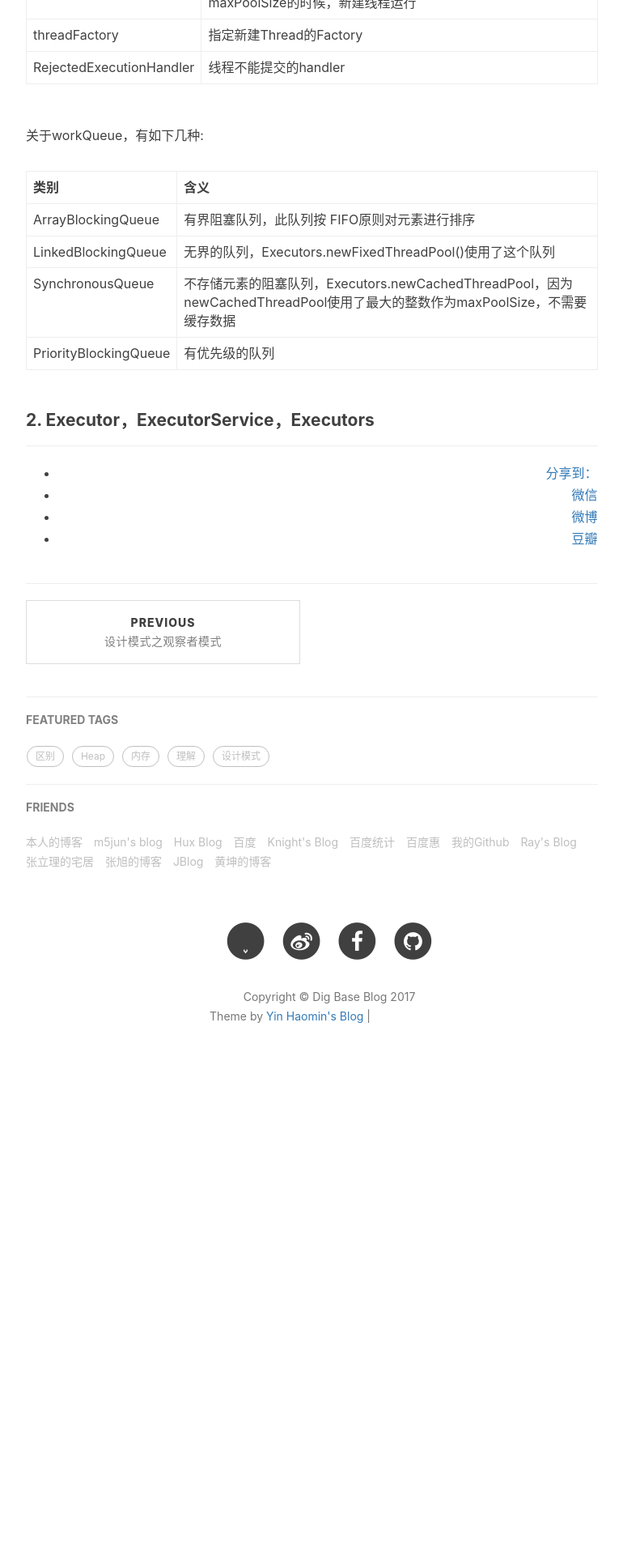
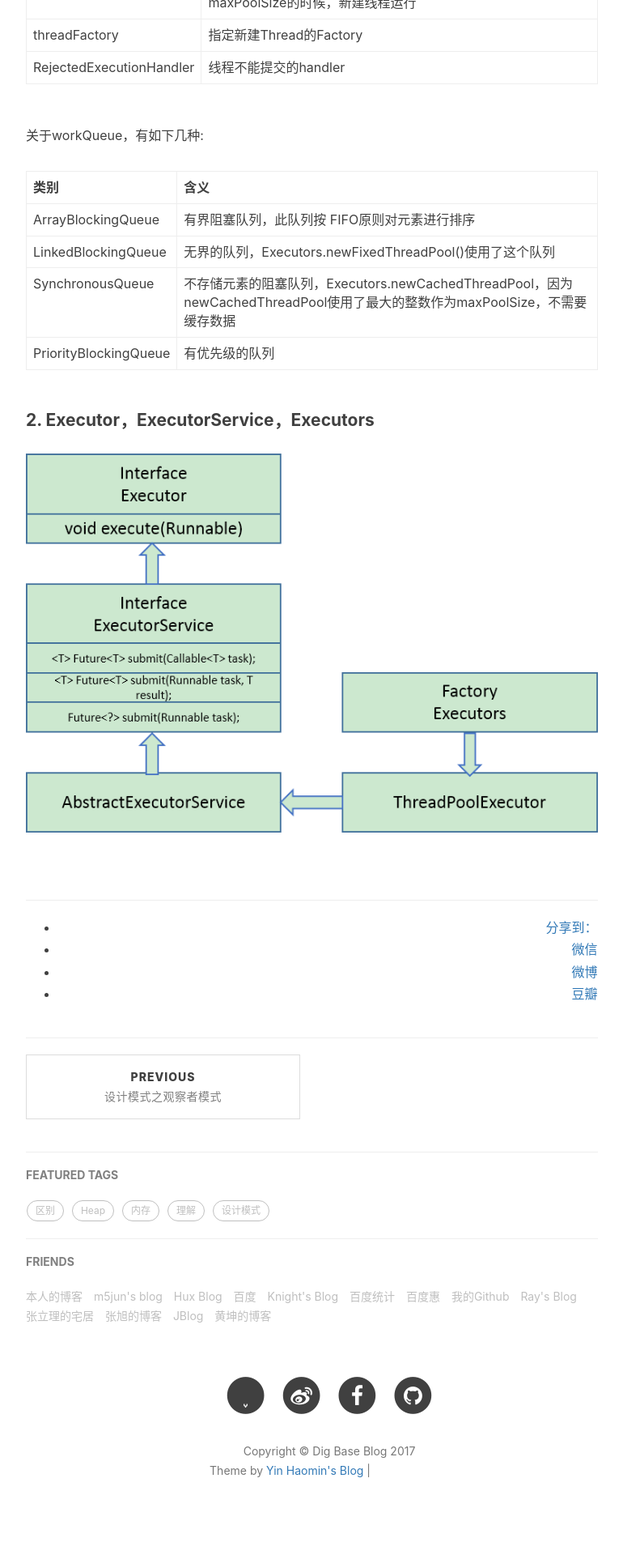
Before and after one commit to baiscjava/basicjava.github.io, a Jekyll site: the page built from _posts/2017-01-17-Java的线程池.md, in a window 1280 px wide. Shown: the part 1318-3238 px from the top of the page at 81% size, without its empty margins (233-1003 px from the left). Built offline with Jekyll 4.4.1, drawn with Linux system fonts in a browser that asks for light colours; nearby versions of some CDN libraries; comment, search, counter and statistics services are not loaded; before the commit the page ends 2677 px from its top, so only the background shows below that; grey boxes are pictures that could not be loaded.

Commit message:
Update 2017-01-17-Java的线程池.md

```diff
--- a/_posts/2017-01-17-Java的线程池.md
+++ b/_posts/2017-01-17-Java的线程池.md
@@ -56,3 +56,4 @@ public ThreadPoolExecutor(int corePoolSize,
 |PriorityBlockingQueue|有优先级的队列|
 
 #### 2. Executor，ExecutorService，Executors
+![gras](/images/thread/Executors.png)<br>
```
